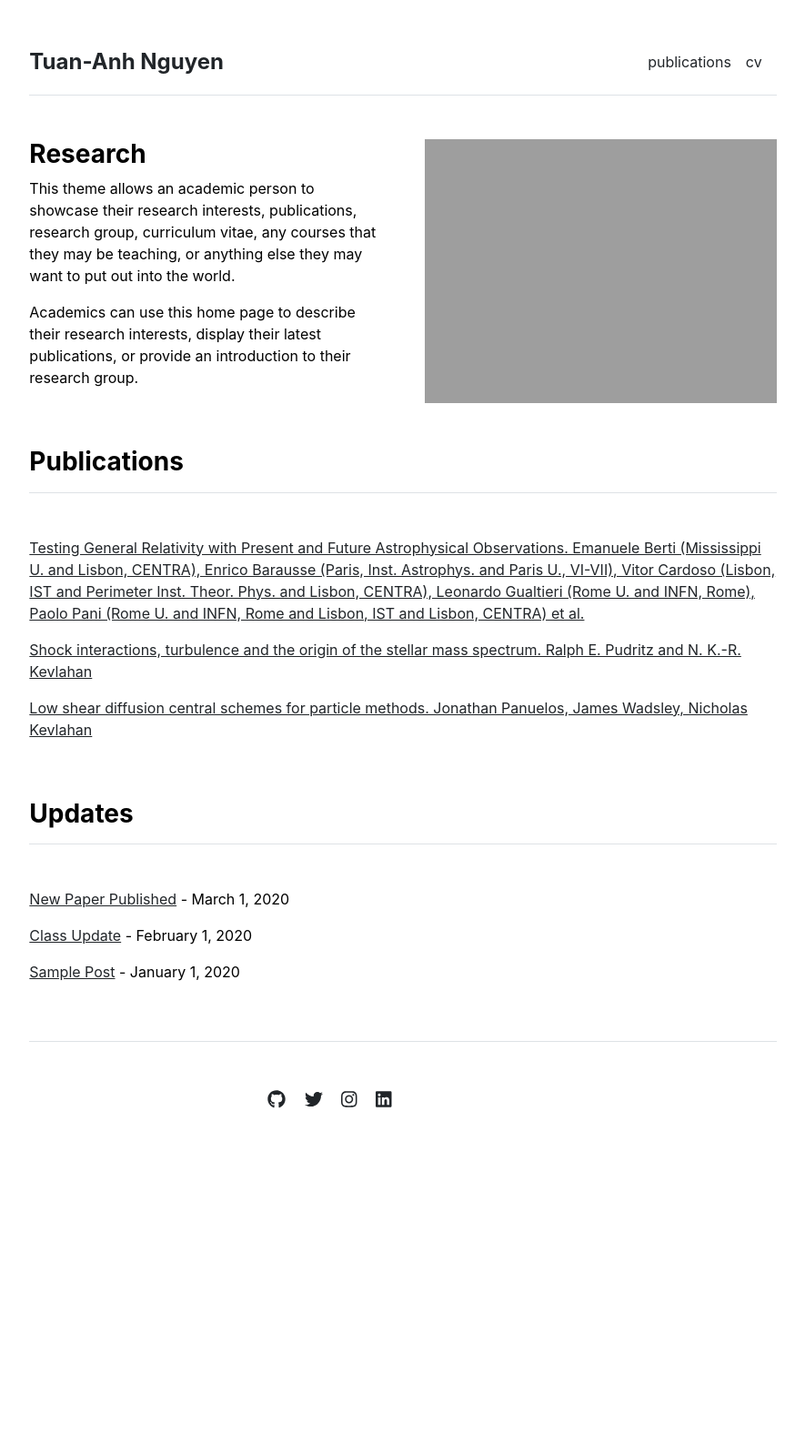
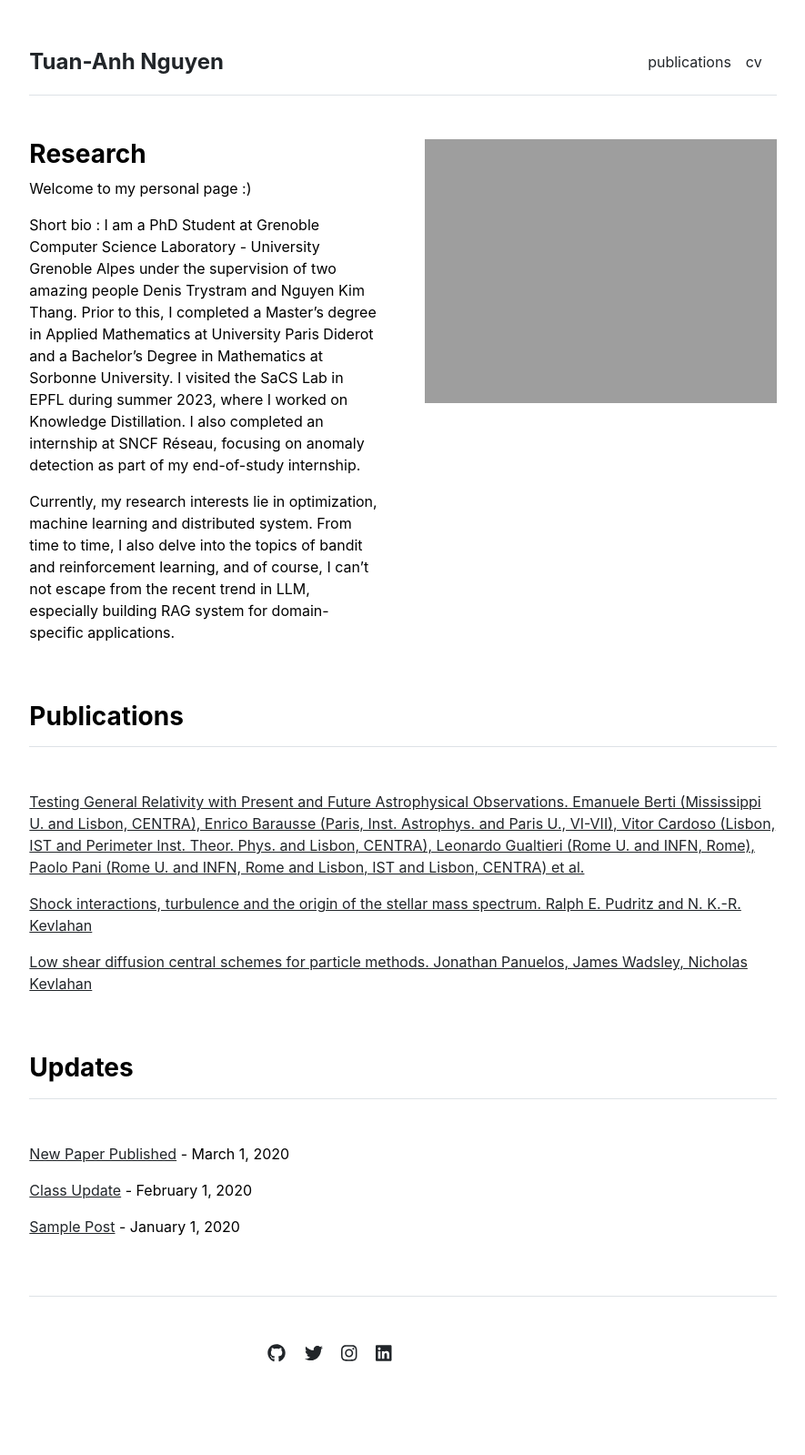
Before and after one commit to tuananhngh/tuananhngh.github.io, a Jekyll site: the page built from index.md, in a window 1280 px wide. Shown: the whole page at 91% size, without its empty margins (197-1082 px from the left). Built offline with Jekyll 4.4.1, drawn with Linux system fonts in a browser that asks for light colours; before the commit the page ends 1319 px from its top, so only the background shows below that.

Commit message:
update index

```diff
--- a/index.md
+++ b/index.md
@@ -3,6 +3,8 @@ layout: home
 title: "Home"
 ---
 
-This theme allows an academic person to showcase their research interests, publications, research group, curriculum vitae, any courses that they may be teaching, or anything else they may want to put out into the world.
+Welcome to my personal page :)
 
-Academics can use this home page to describe their research interests, display their latest publications, or provide an introduction to their research group.
+Short bio : I am a PhD Student at Grenoble Computer Science Laboratory - University Grenoble Alpes under the supervision of two amazing people Denis Trystram and Nguyen Kim Thang. Prior to this, I completed a Master's degree in Applied Mathematics at University Paris Diderot and a Bachelor's Degree in Mathematics at Sorbonne University. I visited the SaCS Lab in EPFL during summer 2023, where I worked on Knowledge Distillation. I also completed an internship at SNCF Réseau, focusing on anomaly detection as part of my end-of-study internship.
+
+Currently, my research interests lie in optimization, machine learning and distributed system. From time to time, I also delve into the topics of bandit and reinforcement learning, and of course, I can't not escape from the recent trend in LLM, especially building RAG system for domain-specific applications.
```
